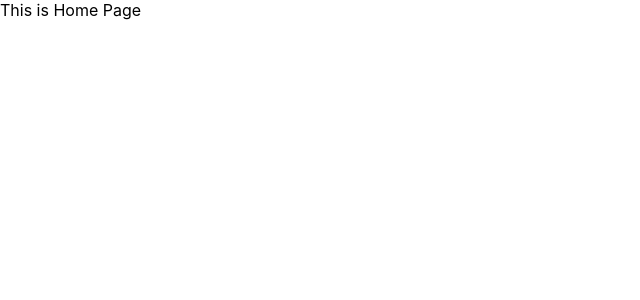
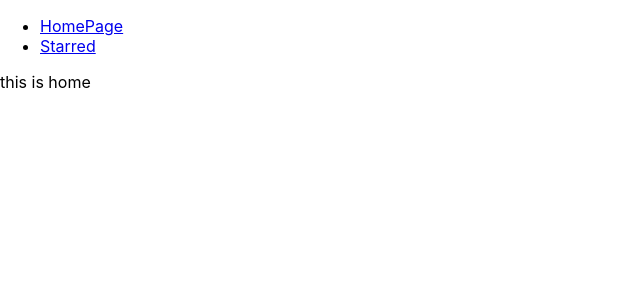
Before and after one commit to Tarun087/Box-office, a React (Create React App) app in the folder box-office/: page / in a window 1280 px wide. Shown: the top 300 px of the page, without its empty margins (0-640 px from the left). Built offline with nearby package versions, Linux system fonts and the light colour scheme.

Commit message:
Created and linked home and start pages

```diff
--- a/box-office/src/App.js
+++ b/box-office/src/App.js
@@ -1,13 +1,25 @@
 import React from 'react';
 import { Switch, Route } from 'react-router-dom';
+import Navs from './components/Navs';
+import Home from './Pages/Home';
+import Starred from './Pages/Starred';
 
 function App() {
   return (
-    <Switch>
-      <Route exact path="/">
-        This is Home Page
-      </Route>
-    </Switch>
+    <div>
+      <Navs />
+      <Switch>
+        <Route exact path="/">
+          <Home />
+        </Route>
+        <Route exact path="/starred">
+          <Starred />
+        </Route>
+        <Route>
+          <div>Error 404!...</div>
+        </Route>
+      </Switch>
+    </div>
   );
 }
 
--- /dev/null
+++ b/box-office/src/Pages/Home.jsx
@@ -0,0 +1,7 @@
+import React from 'react';
+
+function Home() {
+  return <div>this is home</div>;
+}
+
+export default Home;
--- /dev/null
+++ b/box-office/src/Pages/Starred.jsx
@@ -0,0 +1,7 @@
+import React from 'react';
+
+function Starred() {
+  return <div>this is starred</div>;
+}
+
+export default Starred;
--- /dev/null
+++ b/box-office/src/components/Navs.jsx
@@ -0,0 +1,23 @@
+import React from 'react';
+import { Link } from 'react-router-dom';
+
+const LINKS = [
+  { to: '/', text: 'HomePage' },
+  { to: './starred', text: 'Starred' },
+];
+
+function Navs() {
+  return (
+    <div>
+      <ul>
+        {LINKS.map(item => (
+          <li key={item.to}>
+            <Link to={item.to}>{item.text}</Link>
+          </li>
+        ))}
+      </ul>
+    </div>
+  );
+}
+
+export default Navs;
```
